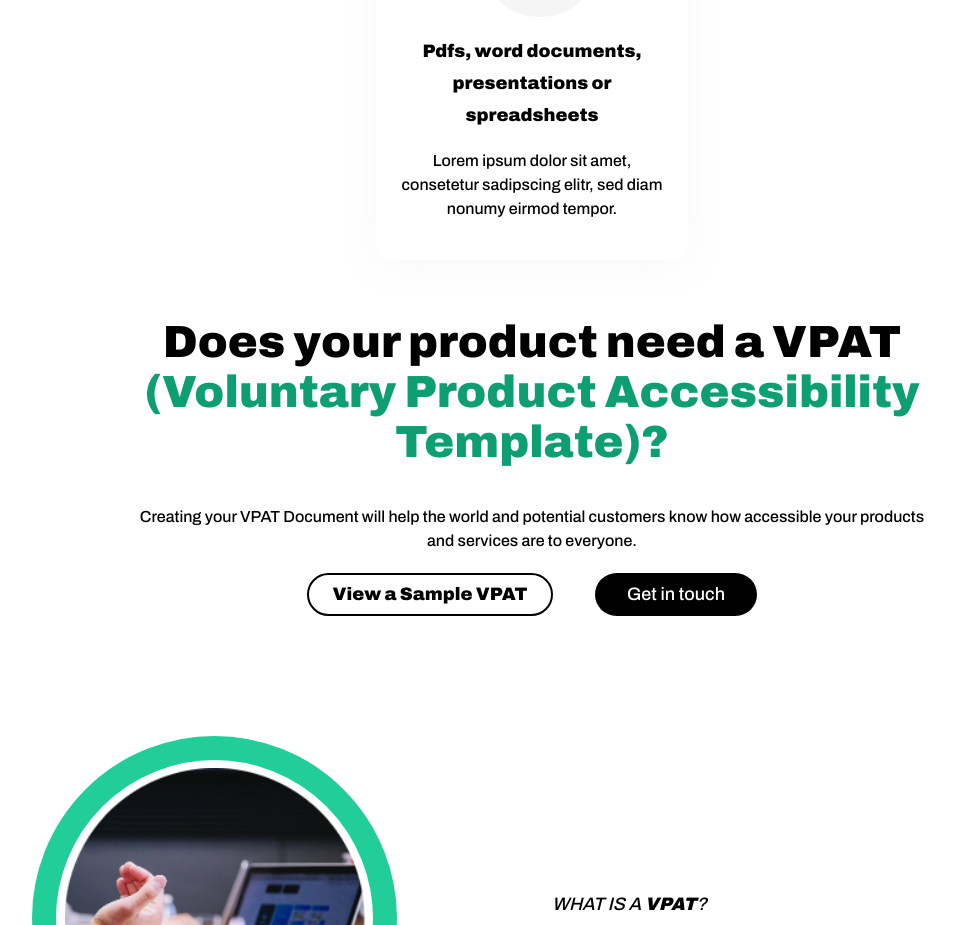
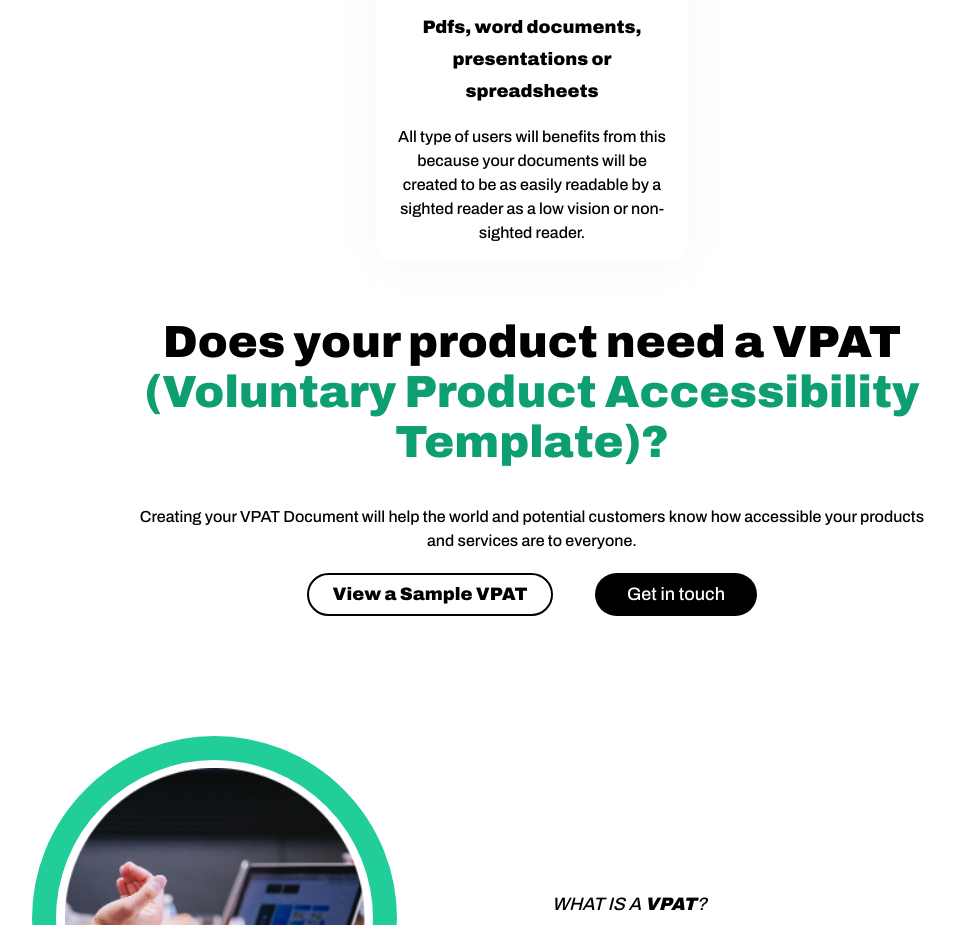
Before and after one commit to a11ysolutions/website, a React (Create React App) app: page /accessibility in a window 1280 px wide. Shown: the part 2400-3325 px from the top of the page, without its empty margins (108-1063 px from the left). Built offline with nearby package versions, Linux system fonts and the light colour scheme.

Commit message:
fix: replace texts in Accessibility cards

```diff
--- a/src/Components/Accessibility/Accessibility.js
+++ b/src/Components/Accessibility/Accessibility.js
@@ -75,7 +75,7 @@ function Accessibility() {
                 <div className="a11y-qualities-section">
                     <AchievementCard imgSrc="/folder-data.svg">
                         <h3>Pdfs, word documents, presentations or spreadsheets</h3>
-                        <p>Lorem ipsum dolor sit amet, consetetur sadipscing elitr, sed diam nonumy eirmod tempor.</p>
+                        <p>All type of users will benefits from this because your documents will be created to be as easily readable by a sighted reader as a low vision or non-sighted reader.</p>
                     </AchievementCard>
                 </div>
 
```
